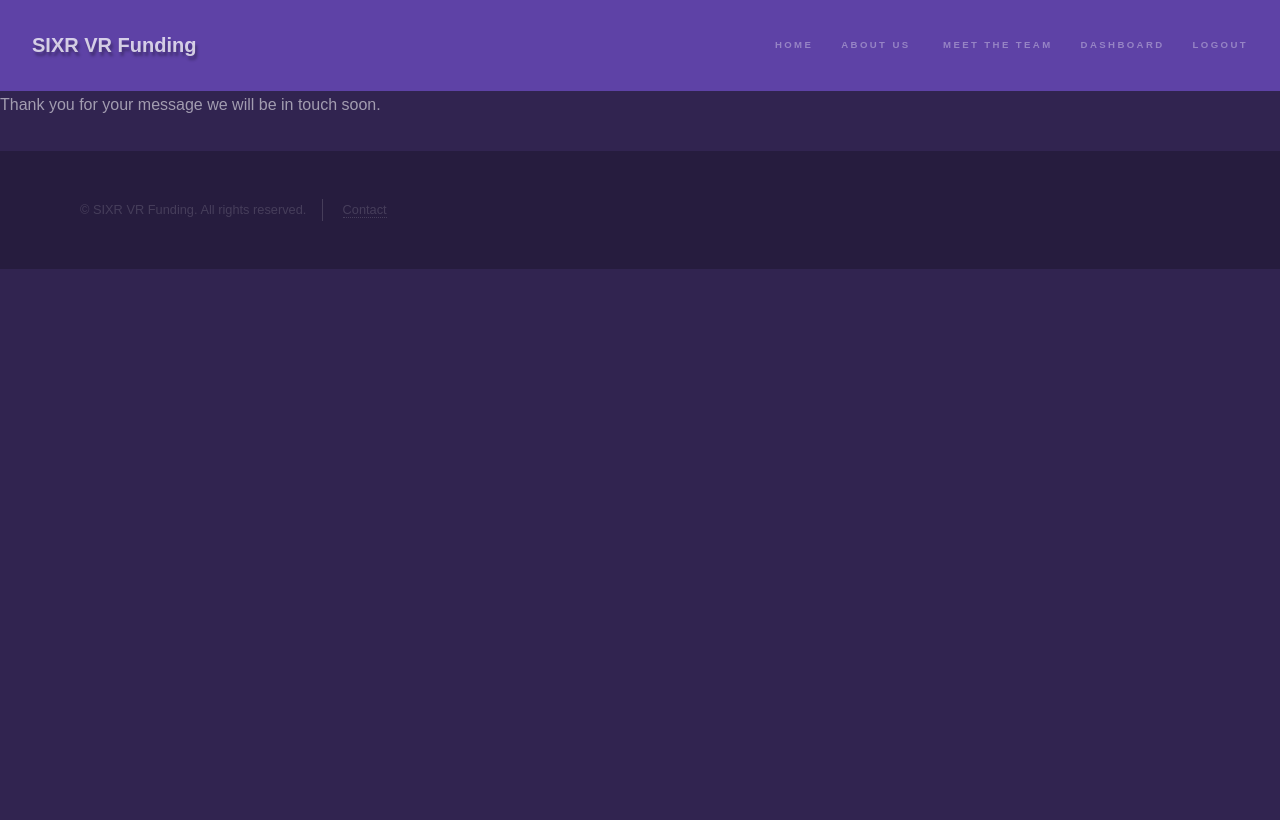
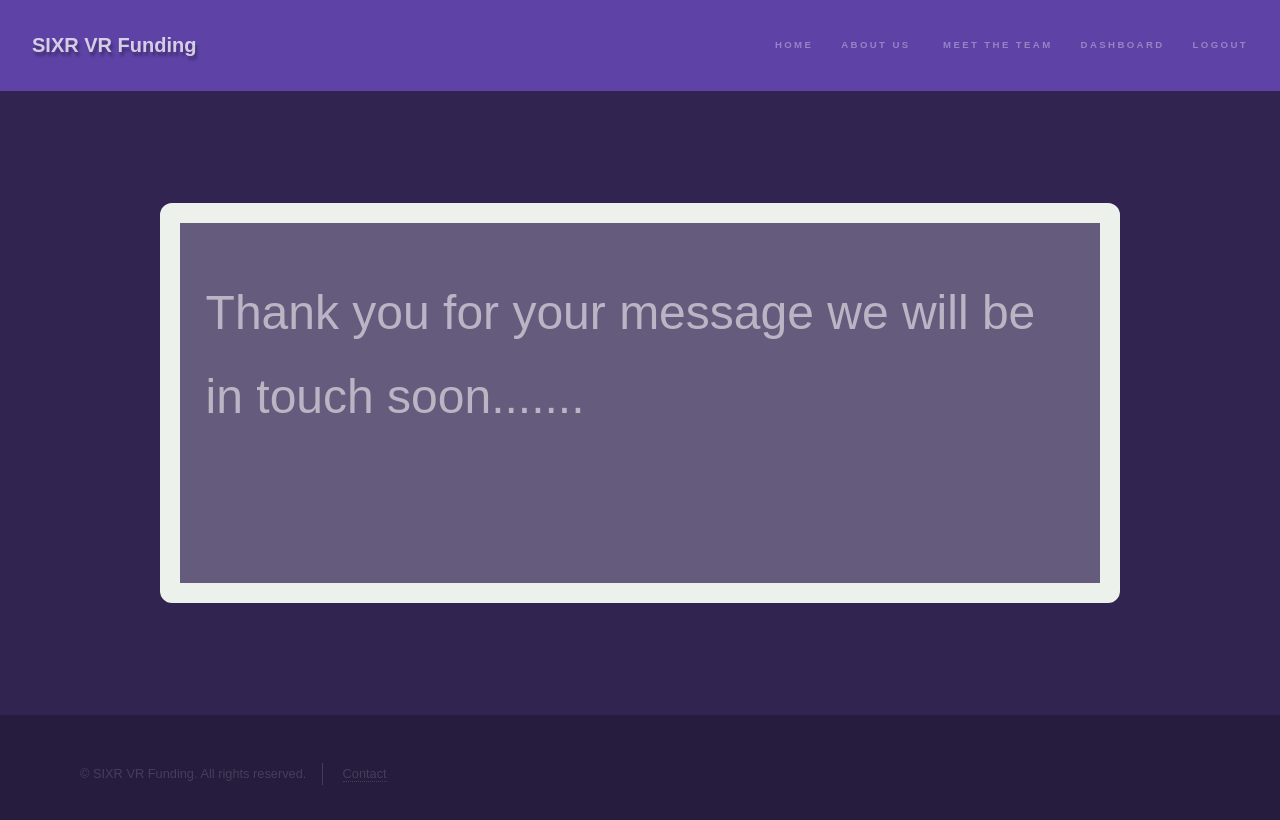
Before and after one commit to VR-Funding-Platform-tt19/Front-End, a React (Create React App) app in the folder vr-funding-app/: page /contact-confirmation in a window 1280 px wide. Shown: the top 820 px of the page. Built offline with nearby package versions, Linux system fonts and the light colour scheme.

Commit message:
fixed contactUs and contact us confirm email

```diff
--- a/vr-funding-app/src/Component/ContactUs.js
+++ b/vr-funding-app/src/Component/ContactUs.js
@@ -14,6 +14,8 @@ import { contactUsSchema } from './FormSchemas/contactUsSchema'
 const ContactUsPage = styled.div`
     padding: 3em 5em 5em 5em;
     max-width: 100%;
+    height: 80vh;
+    overflow: hidden;
     h1 {
         text-shadow: 2px 4px 3px rgba(0, 0, 0, 0.3);
     }
@@ -161,7 +163,7 @@ const ContactUs = () => {
                     placeholder='Please tell us your message'
                     onChange={handleChange}
                 />
-                <button className='sendButton' disabled={initialDisabled} onClick={()=> history.push('/contact-confirmation')}>Send</button>
+                <button className='sendButton' disabled={disabled} onClick={()=> history.push('/contact-confirmation')}>Send</button>
             </ContactCard>
         </ContactUsPage>
     )
--- a/vr-funding-app/src/Component/ContactUsEmailSent.js
+++ b/vr-funding-app/src/Component/ContactUsEmailSent.js
@@ -1,14 +1,42 @@
-/////STRETCH//////
+import React from 'react'
+import styled from 'styled-components'
 
-import React from 'react'
+const ConfirmationWrapper = styled.div`
+    display:flex;
+    flex-direction:row;
+    justify-content:center;
+    align-items:center;
+    width: 100%;
+    height: 78vh;
+`
+
+const ContactUsEmailContainer = styled.div`
+    display: flex;
+    justify-content: center;
+    align-items: center;
+    background-color: rgba(255, 255, 255, 0.25);
+    height: 50vh;
+    width: 75%;
+    border: 20px solid #ECF1EB;
+    padding: 2%;
+    border-radius: 12px;
+    p{
+        font-size: 3rem;
+    }
+`
 
 const ContactUsEmailSent = () => {
     return (
-    <div>
-        <p>Thank you for your message we will be in touch soon. </p>
-    </div>
-
+      <ConfirmationWrapper>
+            <ContactUsEmailContainer>
+                <div>
+                    <p>Thank you for your message
+                        we will be in touch soon.......
+                    </p>
+                </div>
+            </ContactUsEmailContainer>
+        </ConfirmationWrapper>
     )
 }
 
-export default ContactUsEmailSent
+export default ContactUsEmailSent;
--- a/vr-funding-app/src/Component/ForgotPassword.js
+++ b/vr-funding-app/src/Component/ForgotPassword.js
@@ -93,7 +93,6 @@ const ForgotPassword = (props) => {
                 />
             </ForgotPswInput>
             <EmailSent className={visible2}>
-                {/* <CloseIcon onClick={()=> {hideForgotPsw(false)}}className='closeButton'/> */}
                 <p>Thank you! Please check your email.</p>
                 <Link>Resend Email</Link>
             </EmailSent>
--- a/vr-funding-app/src/Component/NavBar.js
+++ b/vr-funding-app/src/Component/NavBar.js
@@ -17,7 +17,7 @@ const NavBarStyle = styled.div`
     }
 
     @media (max-width: 480px) {
-        display: block;
+        display: flex;
         padding: 0 2em;
         text-align: left;
         .title {
@@ -27,7 +27,15 @@ const NavBarStyle = styled.div`
         nav {
             border-top: solid 1px rgba(255, 255, 255, 0.15);
             text-align: inherit;
+
         }
+        // added by Corvo
+        nav ul {
+            display: flex;
+            flex-direction:column;
+        }
+        // End of added by Corvo
+
         nav ul li {
             margin-left: 1.5em;
         }
--- a/vr-funding-app/src/Component/ProjectDashboard.js
+++ b/vr-funding-app/src/Component/ProjectDashboard.js
@@ -26,8 +26,6 @@ const DashboardPage = styled.div`
     padding: 3em 5em 5em 5em;
     max-width: 100%;
     max-height: 100%;
-    height: 80vh;
-    /* min-height: 100%; */
     h1 {
     text-shadow: 2px 4px 3px rgba(0, 0, 0, 0.3);
     }
--- a/vr-funding-app/src/Component/ProjectForm.js
+++ b/vr-funding-app/src/Component/ProjectForm.js
@@ -21,6 +21,8 @@ import * as yup from 'yup'
 const ProjectPage = styled.div`
   padding: 3em 5em 5em 5em;
   max-width: 100%;
+  height: 79vh;
+  overflow: hidden;
   h1 {
     text-shadow: 2px 4px 3px rgba(0, 0, 0, 0.3);
   }
@@ -48,11 +50,11 @@ const ProjectFormCard= styled.form`
 
 const initialState =
     {
-        projectname: "pedrotest",
-        description: "test1",
-        author: "test",
-        projectimage: "test",
-        fundedamt: 5
+        projectname: "",
+        description: "",
+        author: "",
+        projectimage: "",
+        fundedamt: 0
     }
 
 
```
Lines whose indentation alone changed are shown as unchanged.
